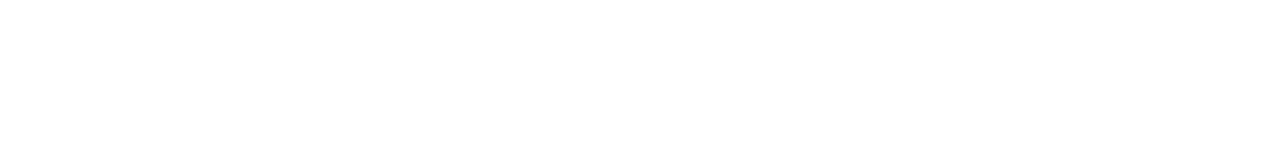
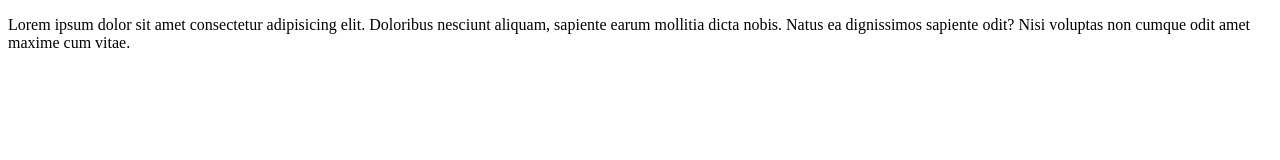
Before and after one commit to Ar2k2/webdog, a plain HTML site: page website/index.html in a window 1280 px wide. Drawn offline with Linux system fonts and the light colour scheme.

Commit message:
added a paragraph

```diff
--- a/website/index.html
+++ b/website/index.html
@@ -6,6 +6,6 @@
     <title>Document</title>
 </head>
 <body>
-
+    <p>Lorem ipsum dolor sit amet consectetur adipisicing elit. Doloribus nesciunt aliquam, sapiente earum mollitia dicta nobis. Natus ea dignissimos sapiente odit? Nisi voluptas non cumque odit amet maxime cum vitae.</p>
 </body>
 </html>
```
